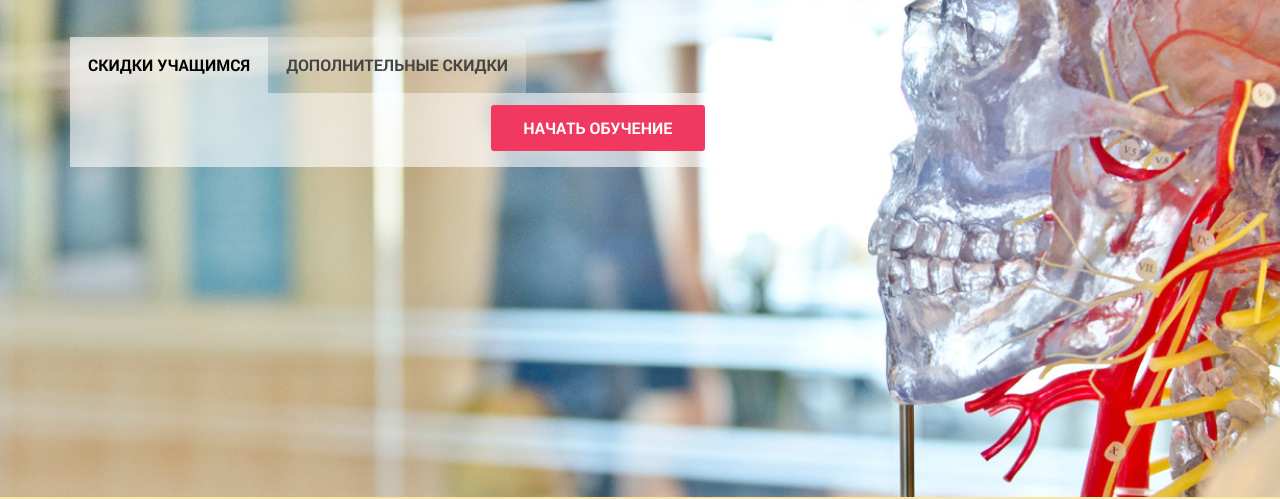
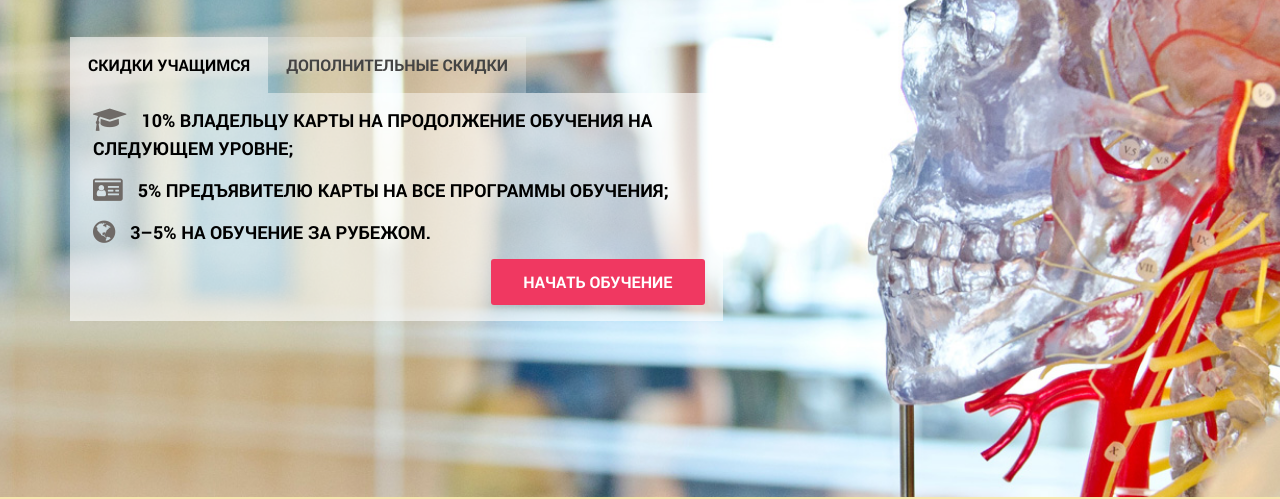
Before and after one commit to amaymistov/amaymistov.github.io, a plain HTML site: page Limitless/index.html in a window 1280 px wide. Shown: the part 303-802 px from the top of the page. Drawn offline with Linux system fonts and the light colour scheme.

Commit message:
.tab_item edit(css)

```diff
--- a/Limitless/css/main.css
+++ b/Limitless/css/main.css
@@ -80,7 +80,7 @@ header {
 .tab_item {
   display: none; }
 
-.tab_item::first-child {
+.tab_item:first-child {
   display: block; }
 
 .top_phone .wrapper .tab,
```
